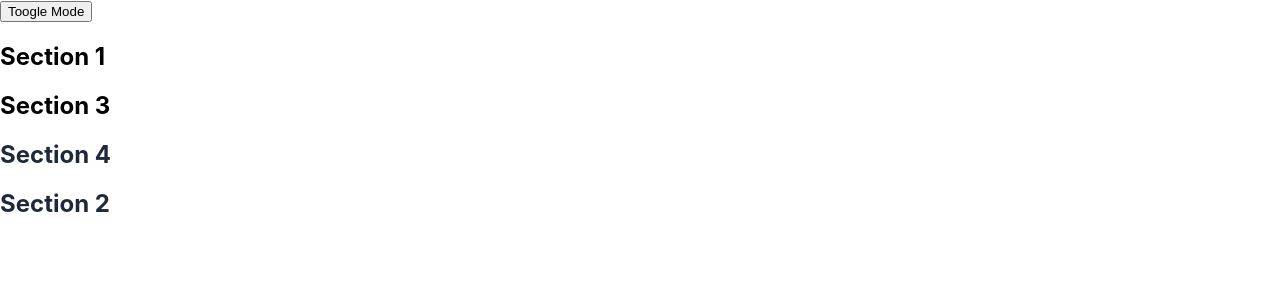
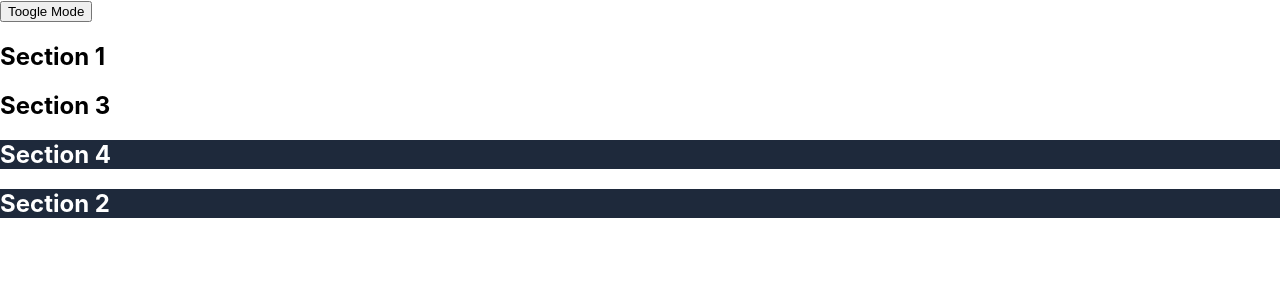
Before and after one commit to RensithUdara/react_state_with_context, a React (Create React App) app: page / in a window 1280 px wide. Shown: the top 300 px of the page. Built offline with nearby package versions, Linux system fonts and the light colour scheme.

Commit message:
Context.Provider

```diff
--- a/src/App.js
+++ b/src/App.js
@@ -3,6 +3,7 @@ import './App.css';
 import Section1 from './components/Section1';
 import Section2 from './components/Section2';
 import { useState } from 'react';
+import { ThemeContext } from './ThemeContext';
 
 function App() {
   const [theme, setTheme] = useState("dark");
@@ -22,8 +23,11 @@ function App() {
       {/* <Section1 theme={theme}/>
       <Section2 theme={theme}/> */}
 
-      <Section1 />
-      <Section2 />
+      <ThemeContext.Provider value={theme}>
+        <Section1 />
+        <Section2 />
+      </ThemeContext.Provider>
+
 
     </div>
   );
--- a/src/components/Section2.js
+++ b/src/components/Section2.js
@@ -1,4 +1,9 @@
-function Section2({ theme }) {
+import { useContext } from "react";
+import { ThemeContext } from "../ThemeContext";
+
+function Section2() {
+    const theme = useContext(ThemeContext);
+
     return (
         <div style={{
             backgroundColor: theme === "dark" ? "#1e293b" : "white",
--- a/src/components/Section4.js
+++ b/src/components/Section4.js
@@ -1,5 +1,10 @@
-function Section4({theme}) {
-    return(
+import { useContext } from "react";
+import { ThemeContext } from "../ThemeContext";
+
+function Section4() {
+    const theme = useContext(ThemeContext);
+
+    return (
         <div style={{
             backgroundColor: theme === "dark" ? "#1e293b" : "white",
             color: theme === "dark" ? "white" : "#1e293b"
```
